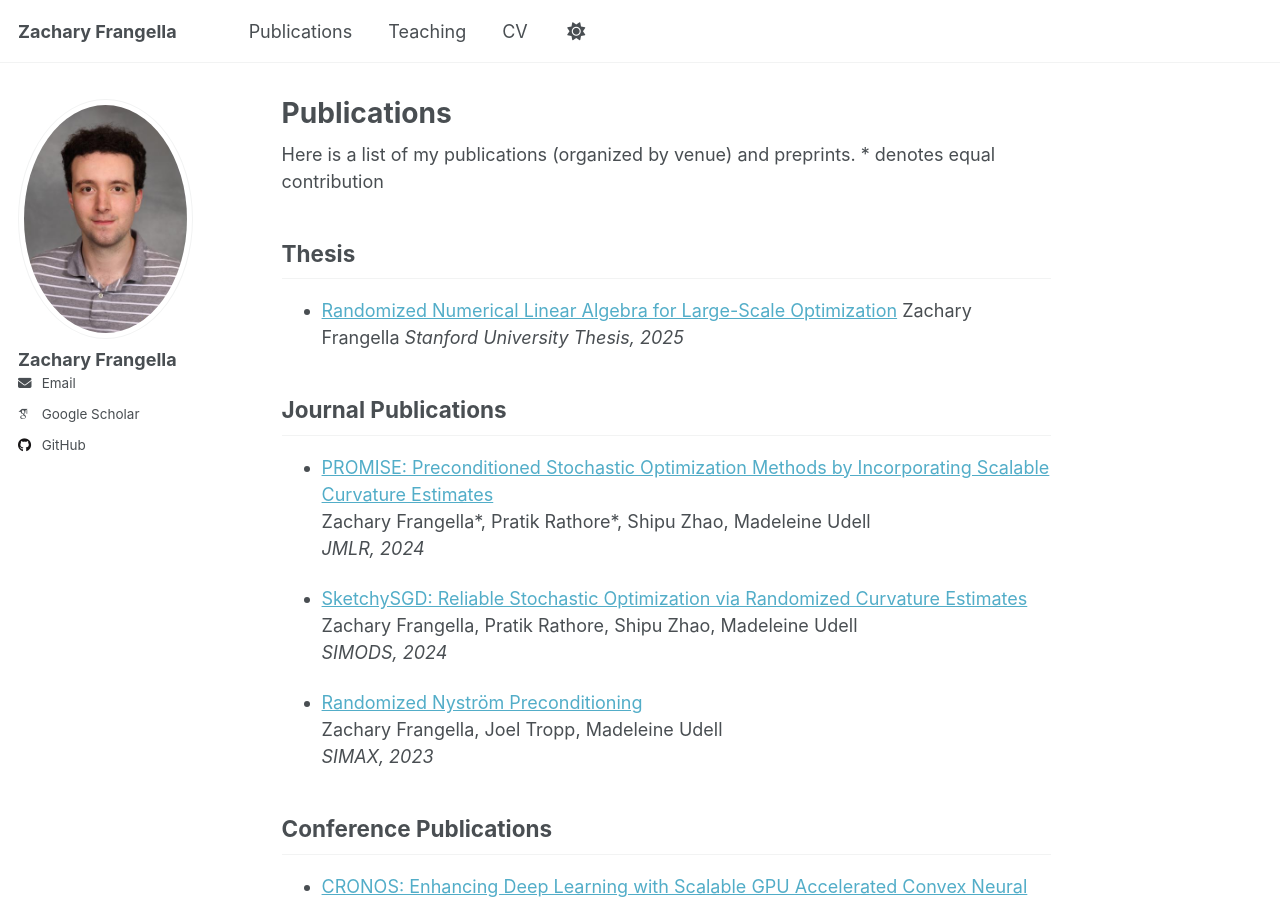
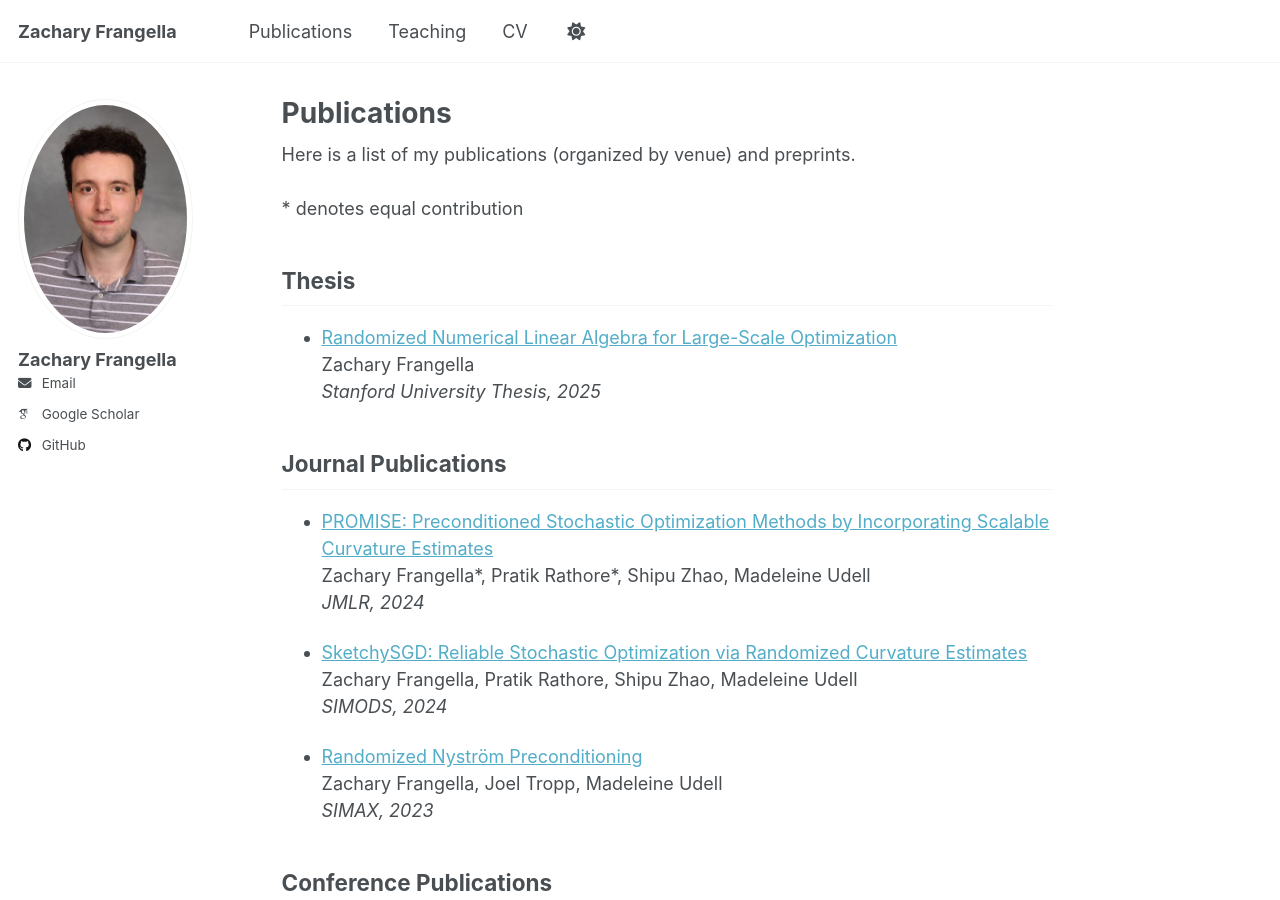
Before and after one commit to zfrangella/zfrangella.github.io, a Jekyll site: the page built from _pages/publications.md, in a window 1280 px wide and 900 px high. Built offline with Jekyll 4.4.1, drawn with Linux system fonts in a browser that asks for light colours; some web fonts are replaced; a script that is not in the unit is left out.

Commit message:
Update publications.md

```diff
--- a/_pages/publications.md
+++ b/_pages/publications.md
@@ -3,69 +3,70 @@ title: "Publications"
 permalink: "/publications/"
 layout: single
 ---
-Here is a list of my publications (organized by venue) and preprints.
+Here is a list of my publications (organized by venue) and preprints. <br>
+<br>
 \* denotes equal contribution
 
 ## Thesis
-- [Randomized Numerical Linear Algebra for Large-Scale Optimization](https://github.com/zfrangella/zfrangella.github.io/blob/master/files/thesis.pdf)
- Zachary Frangella
-_Stanford University Thesis, 2025_
+- [Randomized Numerical Linear Algebra for Large-Scale Optimization](https://github.com/zfrangella/zfrangella.github.io/files/thesis.pdf)<br>
+  Zachary Frangella <br>
+ _Stanford University Thesis, 2025_
 
 ## Journal Publications
-- [PROMISE: Preconditioned Stochastic Optimization Methods by Incorporating Scalable Curvature Estimates](https://jmlr.org/papers/v25/23-1187.html)
-  Zachary Frangella\*, Pratik Rathore\*, Shipu Zhao, Madeleine Udell
+- [PROMISE: Preconditioned Stochastic Optimization Methods by Incorporating Scalable Curvature Estimates](https://jmlr.org/papers/v25/23-1187.html)<br>
+  Zachary Frangella\*, Pratik Rathore\*, Shipu Zhao, Madeleine Udell<br>
   _JMLR, 2024_
 
-- [SketchySGD: Reliable Stochastic Optimization via Randomized Curvature Estimates](https://epubs.siam.org/doi/10.1137/23M1575330)
-  Zachary Frangella, Pratik Rathore, Shipu Zhao, Madeleine Udell
+- [SketchySGD: Reliable Stochastic Optimization via Randomized Curvature Estimates](https://epubs.siam.org/doi/10.1137/23M1575330)<br>
+  Zachary Frangella, Pratik Rathore, Shipu Zhao, Madeleine Udell<br>
   _SIMODS, 2024_
 
-- [Randomized Nyström Preconditioning](https://epubs.siam.org/doi/10.1137/21M1466244)
-  Zachary Frangella, Joel Tropp, Madeleine Udell
+- [Randomized Nyström Preconditioning](https://epubs.siam.org/doi/10.1137/21M1466244)<br>
+  Zachary Frangella, Joel Tropp, Madeleine Udell<br>
   _SIMAX, 2023_
 
 ## Conference Publications
-- [CRONOS: Enhancing Deep Learning with Scalable GPU Accelerated Convex Neural Networks](https://openreview.net/pdf?id=YfLzYczAo3)
-  Miria Feng, Zachary Frangella, Mert Pilanci
+- [CRONOS: Enhancing Deep Learning with Scalable GPU Accelerated Convex Neural Networks](https://openreview.net/pdf?id=YfLzYczAo3)<br>
+  Miria Feng, Zachary Frangella, Mert Pilanci<br>
   _NeurIPS, 2024_
 
-- [Challenges in Training PINNs: A Loss Landscape Perspective](https://proceedings.mlr.press/v235/rathore24a.html)
-  Pratik Rathore, Weimu Lei, Zachary Frangella, Lu Lu, Madeleine Udell
+- [Challenges in Training PINNs: A Loss Landscape Perspective](https://proceedings.mlr.press/v235/rathore24a.html)<br>
+  Pratik Rathore, Weimu Lei, Zachary Frangella, Lu Lu, Madeleine Udell<br>
   _ICML, 2024, Oral (top 1.5% of submissions)_
 
-- [NysADMM: faster composite convex optimization via low-rank approximation](https://proceedings.mlr.press/v162/zhao22a.html)
-  Shipu Zhao\*, Zachary Frangella\*, Madeleine Udell
+- [NysADMM: faster composite convex optimization via low-rank approximation](https://proceedings.mlr.press/v162/zhao22a.html)<br>
+  Shipu Zhao\*, Zachary Frangella\*, Madeleine Udell<br>
   _ICML, 2022_
 
-- [Can we globally optimize cross-validation loss? Quasiconvexity in ridge regression](https://proceedings.neurips.cc/paper/2021/file/cc298d5bc587e1b650f80e10449ee9d5-Paper.pdf)
-  William T. Stephenson, Zachary Frangella, Madeleine Udell, Tamara Broderick
+- [Can we globally optimize cross-validation loss? Quasiconvexity in ridge regression](https://proceedings.neurips.cc/paper/2021/file/cc298d5bc587e1b650f80e10449ee9d5-Paper.pdf)<br>
+  William T. Stephenson, Zachary Frangella, Madeleine Udell, Tamara Broderick<br>
   _NeurIPS, 2021_
 
 ## In the Pipeline
-- [On the Linear Convergence of Generalized Newton Inexact ADMM](https://arxiv.org/pdf/2302.03863)
-  Zachary Frangella, Theo Diamandis, Bartolomeo Stellato, Madeleine Udell
+- [On the Linear Convergence of Generalized Newton Inexact ADMM](https://arxiv.org/pdf/2302.03863)<br>
+  Zachary Frangella, Theo Diamandis, Bartolomeo Stellato, Madeleine Udell<br>
   _Submitted_
 
-- [GeNIOS: an (almost) second-order operator-splitting solver for large-scale convex optimization](https://arxiv.org/pdf/2310.08333)
-  Theo Diamandis, Zachary Frangella, Shipu Zhao, Bartolomeo Stellato, Madeleine Udell
+- [GeNIOS: an (almost) second-order operator-splitting solver for large-scale convex optimization](https://arxiv.org/pdf/2310.08333)<br>
+  Theo Diamandis, Zachary Frangella, Shipu Zhao, Bartolomeo Stellato, Madeleine Udell<br>
   _Submitted_
 
-- [Robust, randomized preconditioning for kernel ridge regression](https://arxiv.org/pdf/2304.12465)
-  Mateo Diaz, Ethan N. Epperly, Zachary Frangella, Joel A. Tropp, Robert J. Webber
+- [Robust, randomized preconditioning for kernel ridge regression](https://arxiv.org/pdf/2304.12465)<br>
+  Mateo Diaz, Ethan N. Epperly, Zachary Frangella, Joel A. Tropp, Robert J. Webber<br>
   _Submitted_
 
-- [Enhancing Physics-Informed Neural Networks Through Feature Engineering](https://arxiv.org/pdf/2502.07209)
-  Shaghayegh Fazliani, Zachary Frangella, Madeleine Udell
+- [Enhancing Physics-Informed Neural Networks Through Feature Engineering](https://arxiv.org/pdf/2502.07209)<br>
+  Shaghayegh Fazliani, Zachary Frangella, Madeleine Udell<br>
   _Submitted_
 
-- [Have ASkotch: A Neat Solution for Large-scale Kernel Ridge Regression](https://arxiv.org/pdf/2407.10070?)
-  Pratik Rathore, Zachary Frangella, Jiaming Yang, Michał Dereziński, Madeleine Udell
+- [Have ASkotch: A Neat Solution for Large-scale Kernel Ridge Regression](https://arxiv.org/pdf/2407.10070?)<br>
+  Pratik Rathore, Zachary Frangella, Jiaming Yang, Michał Dereziński, Madeleine Udell<br>
   _Submitted_
 
-- [Turbocharging Gaussian Process Inference with Approximate Sketch-and-Project](https://arxiv.org/pdf/2505.13723?)
- Pratik Rathore, Zachary Frangella, Sachin Garg, Shaghayegh Fazliani, Michał Dereziński, Madeleine Udell
+- [Turbocharging Gaussian Process Inference with Approximate Sketch-and-Project](https://arxiv.org/pdf/2505.13723?)<br>
+ Pratik Rathore, Zachary Frangella, Sachin Garg, Shaghayegh Fazliani, Michał Dereziński, Madeleine Udell<br>
  _Submitted_
 
-- [SAPPHIRE: Preconditioned Stochcastic Variance Reduction for Faster Large-Scale Statistical Learning]()
- Jingruo Sun, Zachary Frangella, Madeleine Udell
+- [SAPPHIRE: Preconditioned Stochcastic Variance Reduction for Faster Large-Scale Statistical Learning]()<br>
+ Jingruo Sun, Zachary Frangella, Madeleine Udell<br>
  _Submitted_
```
